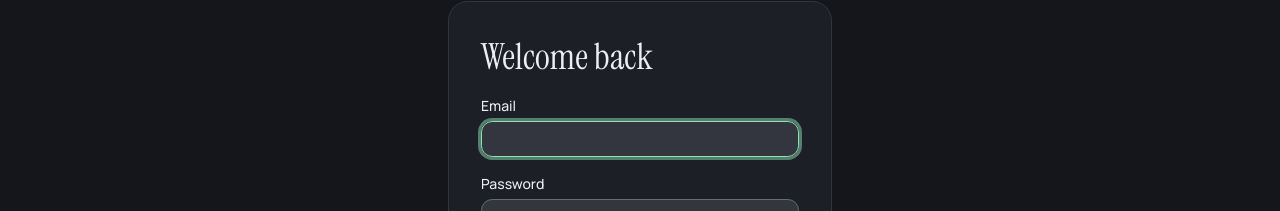
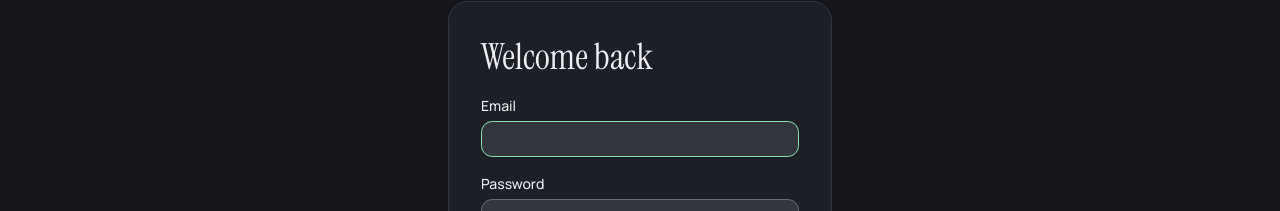
Before and after one commit to surya758/prepkit, a Next.js app in the folder apps/web/: page /login in a window 1280 px wide. Shown: the part 236-447 px from the top of the page. Built offline with nearby package versions, Linux system fonts and the light colour scheme; no server answers.

Commit message:
fix(web): show focus on text fields by border colour alone

```diff
--- a/apps/web/src/components/ui/input.tsx
+++ b/apps/web/src/components/ui/input.tsx
@@ -7,9 +7,11 @@
       type={type}
       data-slot="input"
       className={cn(
-        "h-9 w-full min-w-0 rounded-md border border-input bg-transparent px-3 py-1 text-base shadow-xs transition-[color,box-shadow] outline-none selection:bg-primary selection:text-primary-foreground file:inline-flex file:h-7 file:border-0 file:bg-transparent file:text-sm file:font-medium file:text-foreground placeholder:text-muted-foreground disabled:pointer-events-none disabled:cursor-not-allowed disabled:opacity-50 md:text-sm dark:bg-input/30",
-        "focus-visible:border-ring focus-visible:ring-[3px] focus-visible:ring-ring/50",
-        "aria-invalid:border-destructive aria-invalid:ring-destructive/20 dark:aria-invalid:ring-destructive/40",
+        "h-9 w-full min-w-0 rounded-md border border-input bg-transparent px-3 py-1 text-base shadow-xs transition-[color,border-color] outline-none selection:bg-primary selection:text-primary-foreground file:inline-flex file:h-7 file:border-0 file:bg-transparent file:text-sm file:font-medium file:text-foreground placeholder:text-muted-foreground disabled:pointer-events-none disabled:cursor-not-allowed disabled:opacity-50 md:text-sm dark:bg-input/30",
+        // Focus is shown by the border alone: the caret is already there, so the 3px halo shadcn
+        // draws on top of it is noise on a text field.
+        "focus-visible:border-ring",
+        "aria-invalid:border-destructive",
         className
       )}
       {...props}
--- a/apps/web/src/components/ui/textarea.tsx
+++ b/apps/web/src/components/ui/textarea.tsx
@@ -6,7 +6,8 @@
     <textarea
       data-slot="textarea"
       className={cn(
-        "flex field-sizing-content min-h-16 w-full rounded-md border border-input bg-transparent px-3 py-2 text-base shadow-xs transition-[color,box-shadow] outline-none placeholder:text-muted-foreground focus-visible:border-ring focus-visible:ring-[3px] focus-visible:ring-ring/50 disabled:cursor-not-allowed disabled:opacity-50 aria-invalid:border-destructive aria-invalid:ring-destructive/20 md:text-sm dark:bg-input/30 dark:aria-invalid:ring-destructive/40",
+        // Focus is the border colour alone, as on Input.
+        "flex field-sizing-content min-h-16 w-full rounded-md border border-input bg-transparent px-3 py-2 text-base shadow-xs transition-[color,border-color] outline-none placeholder:text-muted-foreground focus-visible:border-ring disabled:cursor-not-allowed disabled:opacity-50 aria-invalid:border-destructive md:text-sm dark:bg-input/30",
         className
       )}
       {...props}
```
